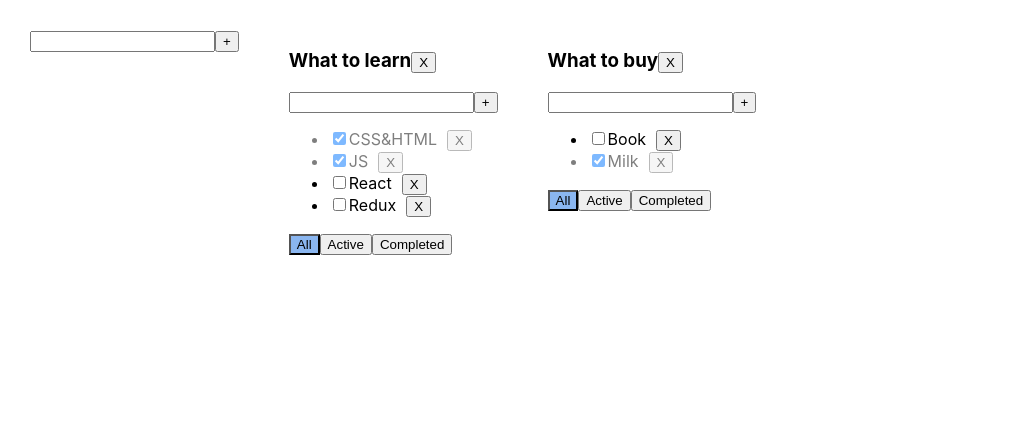
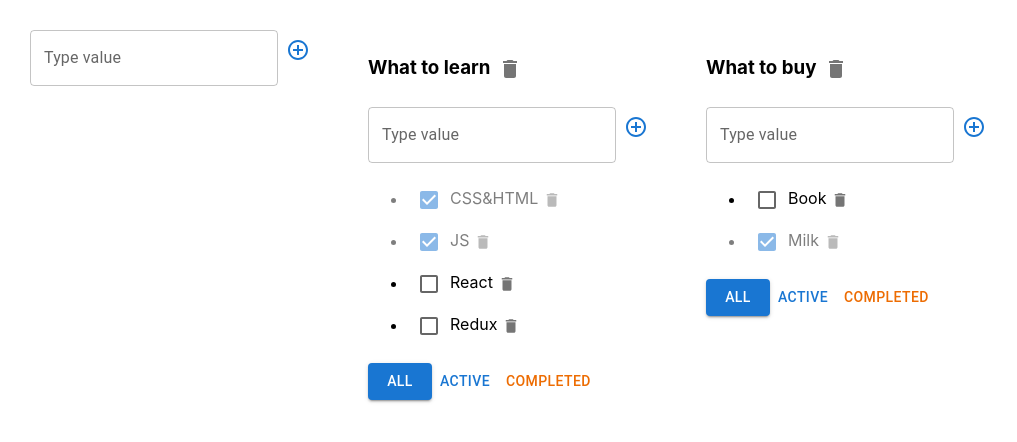
Before and after one commit to SanyaSkl/todolist-repetition, a React (Create React App) app: page / in a window 1280 px wide. Shown: the top 442 px of the page, without its empty margins (0-1017 px from the left). Built offline with nearby package versions, Linux system fonts and the light colour scheme.

Commit message:
todolist lesson six 3: Editing span, create EditableSpan, editing todolist name. todolist lesson seven: install material-ui, button, input, checkbox

```diff
--- a/package.json
+++ b/package.json
@@ -3,6 +3,10 @@
   "version": "0.1.0",
   "private": true,
   "dependencies": {
+    "@emotion/react": "^11.13.0",
+    "@emotion/styled": "^11.13.0",
+    "@mui/icons-material": "^5.16.7",
+    "@mui/material": "^5.16.7",
     "@testing-library/jest-dom": "^5.14.1",
     "@testing-library/react": "^13.0.0",
     "@testing-library/user-event": "^13.2.1",
--- a/src/App.tsx
+++ b/src/App.tsx
@@ -1,6 +1,6 @@
 import React, {useState} from 'react';
 import './App.css';
-import {Todolist} from './components/Todolist';
+import {TaskType, Todolist} from './components/Todolist';
 import {v1} from "uuid";
 import {AddItemForm} from "./components/AddItemForm";
 
@@ -9,6 +9,10 @@ type TodolistType = {
     id: string
     title: string
     filter: FilterValuesType
+}
+
+type TasksStateType = {
+    [key: string]: Array<TaskType>
 }
 
 function App() {
@@ -26,6 +30,14 @@ function App() {
         setTasksObj({...tasksObj})
     }
 
+    function changeTodolistTitle(id: string, newTitle: string) {
+        const todoList = todoLists.find(tl => tl.id === id)
+        if(todoList) {
+            todoList.title = newTitle
+            setTodoLists([...todoLists])
+        }
+    }
+
     function addTask(title: string, todolistId: string) {
         let newTask =
             {
@@ -38,11 +50,21 @@ function App() {
         setTasksObj({...tasksObj})
     }
 
-    function changeStatus(taskId: string, isDone: boolean, todolistId: string) {
+    function changeStatus(id: string, isDone: boolean, todolistId: string) {
         let tasks = tasksObj[todolistId]
-        let task = tasks.find(t => t.id === taskId)
+        let task = tasks.find(t => t.id === id)
         if (task) {
             task.isDone = isDone
+            setTasksObj({...tasksObj})
+        }
+
+    }
+
+    function changeTaskTitle(id: string, newTitle: string, todolistId: string) {
+        let tasks = tasksObj[todolistId]
+        let task = tasks.find(t => t.id === id)
+        if (task) {
+            task.title = newTitle
             setTasksObj({...tasksObj})
         }
 
@@ -64,7 +86,7 @@ function App() {
         {id: todolistId2, title: 'What to buy', filter: 'all'}
     ])
 
-    let [tasksObj, setTasksObj] = useState({
+    let [tasksObj, setTasksObj] = useState<TasksStateType>({
         [todolistId1]: [
             {id: v1(), title: "CSS&HTML", isDone: true},
             {id: v1(), title: "JS", isDone: true},
@@ -111,8 +133,10 @@ function App() {
                         changeFilter={changeFilter}
                         addTask={addTask}
                         changeTaskStatus={changeStatus}
+                        changeTaskTitle={changeTaskTitle}
                         filter={tl.filter}
                         removeTodolist={removeTodolist}
+                        changeTodolistTitle={changeTodolistTitle}
                     />
                 })
             }
--- a/src/components/AddItemForm.tsx
+++ b/src/components/AddItemForm.tsx
@@ -1,4 +1,6 @@
 import React, {ChangeEvent, useState} from "react";
+import {IconButton, TextField} from "@mui/material";
+import {ControlPoint} from "@mui/icons-material";
 
 type AddItemFormPropsType = {
     addItem: (title: string) => void
@@ -31,14 +33,20 @@ export function AddItemForm(props: AddItemFormPropsType) {
 
     return (
         <div>
-            <input
+            <TextField
+                variant={'outlined'}
+                label={'Type value'}
                 value={title}
                 onChange={onChangeHandler}
                 onKeyDown={keyDownHandler}
-                className={error ? "error" : ""}
+                error={!!error}
+                helperText={error}
             />
-            <button onClick={addTask}>+</button>
-            {error && <div className="error-message">{error}</div>}
+
+            <IconButton onClick={addTask} color={'primary'}>
+                <ControlPoint/>
+            </IconButton>
+
         </div>
     )
 }
--- /dev/null
+++ b/src/components/EditableSpan.tsx
@@ -0,0 +1,29 @@
+import React, {ChangeEvent, useState} from "react";
+
+type EditableSpanType = {
+    title: string
+    onChange: (newValue: string) => void
+}
+
+export function EditableSpan(props: EditableSpanType) {
+    let [editMode, setEditMode] = useState(false)
+    let [title, setTitle] = useState('')
+
+    const activateEditMode = () => {
+        setEditMode(true)
+        setTitle(props.title)
+    }
+
+    const activateViewMode = () => {
+        setEditMode(false)
+        props.onChange(title)
+    }
+    const onChangeTitleHandler = (e: ChangeEvent<HTMLInputElement>) =>
+        setTitle(e.currentTarget.value)
+
+    return (
+        editMode
+            ? <input value={title} onChange={onChangeTitleHandler} onBlur={activateViewMode} autoFocus/>
+            : <span onDoubleClick={activateEditMode}>{props.title}</span>
+    )
+}
--- a/src/components/Todolist.tsx
+++ b/src/components/Todolist.tsx
@@ -1,6 +1,9 @@
 import React, {ChangeEvent} from "react";
 import {FilterValuesType} from "../App";
 import {AddItemForm} from "./AddItemForm";
+import {Button, Checkbox, IconButton} from "@mui/material";
+import {Delete} from "@mui/icons-material";
+import {EditableSpan} from "./EditableSpan";
 
 
 export type TaskType = {
@@ -16,9 +19,11 @@ type PropsType = {
     removeTask: (id: string, todolistId: string) => void
     addTask: (title: string, todolistId: string) => void
     changeFilter: (value: FilterValuesType, todolistId: string) => void
-    changeTaskStatus: (taskId: string, isDone: boolean, todolistId: string) => void
+    changeTaskStatus: (id: string, isDone: boolean, todolistId: string) => void
+    changeTaskTitle: (id: string, newTitle: string, todolistId: string) => void
     filter: FilterValuesType
     removeTodolist: (todolistId: string) => void
+    changeTodolistTitle: (id: string, newTitle: string) => void
 }
 
 export function Todolist(props: PropsType) {
@@ -35,46 +40,61 @@ export function Todolist(props: PropsType) {
     const removeTodolist = () => {
         props.removeTodolist(props.id)
     }
+    const changeTodolistTitle = (newTitle: string) => {
+        props.changeTodolistTitle(props.id, newTitle)
+    }
     const AddTask = (title: string) => {
         props.addTask(title, props.id)
     }
 
     return (
         <div>
-            <h3>{props.title}
-                <button onClick={removeTodolist}>X</button>
+            <h3>
+                <EditableSpan title={props.title} onChange={changeTodolistTitle}/>
+                <IconButton onClick={removeTodolist}>
+                    <Delete fontSize="inherit"/>
+                </IconButton>
             </h3>
             <AddItemForm addItem={AddTask}/>
             <ul>
                 {
                     props.tasks.map(t => {
                         const removeTaskHandler = () => props.removeTask(t.id, props.id)
-                        const changeHandler = (e: ChangeEvent<HTMLInputElement>) => {
+                        const changeStatusHandler = (e: ChangeEvent<HTMLInputElement>) => {
                             props.changeTaskStatus(t.id, e.currentTarget.checked, props.id)
                         }
 
-                        return <li key={t.id} className={t.isDone ? "is-done" : ""}><input
-                            type="checkbox"
-                            onChange={changeHandler}
-                            checked={t.isDone}/>
-                            <span>{t.title}</span>
-                            <button className="buttonDelete"
-                                    onClick={removeTaskHandler}>X
-                            </button>
+                        const changeTitleHandler = (newValue: string) => {
+                            props.changeTaskTitle(t.id, newValue, props.id)
+                        }
+
+                        return <li key={t.id} className={t.isDone ? "is-done" : ""}>
+                            <Checkbox
+                                onChange={changeStatusHandler}
+                                checked={t.isDone}/>
+                            <EditableSpan
+                                title={t.title}
+                                onChange={changeTitleHandler}/>
+                            <IconButton
+                                onClick={removeTaskHandler}
+                                size={"small"}>
+                                <Delete
+                                    fontSize="inherit"/>
+                            </IconButton>
                         </li>
                     })
                 }
             </ul>
             <div>
-                <button className={props.filter === "all" ? "active-filter" : ""}
+                <Button variant={props.filter === "all" ? "contained" : "text"}
                         onClick={allClickHandler}>All
-                </button>
-                <button className={props.filter === "active" ? "active-filter" : ""}
+                </Button>
+                <Button color={'primary'} variant={props.filter === "active" ? "contained" : "text"}
                         onClick={activeClickHandler}>Active
-                </button>
-                <button className={props.filter === "completed" ? "active-filter" : ""}
+                </Button>
+                <Button color={'warning'} variant={props.filter === "completed" ? "contained" : "text"}
                         onClick={completedClickHandler}>Completed
-                </button>
+                </Button>
             </div>
         </div>
     )
```
Also changed, not shown: 1 other file (tests, documents, lock files or other folders).
